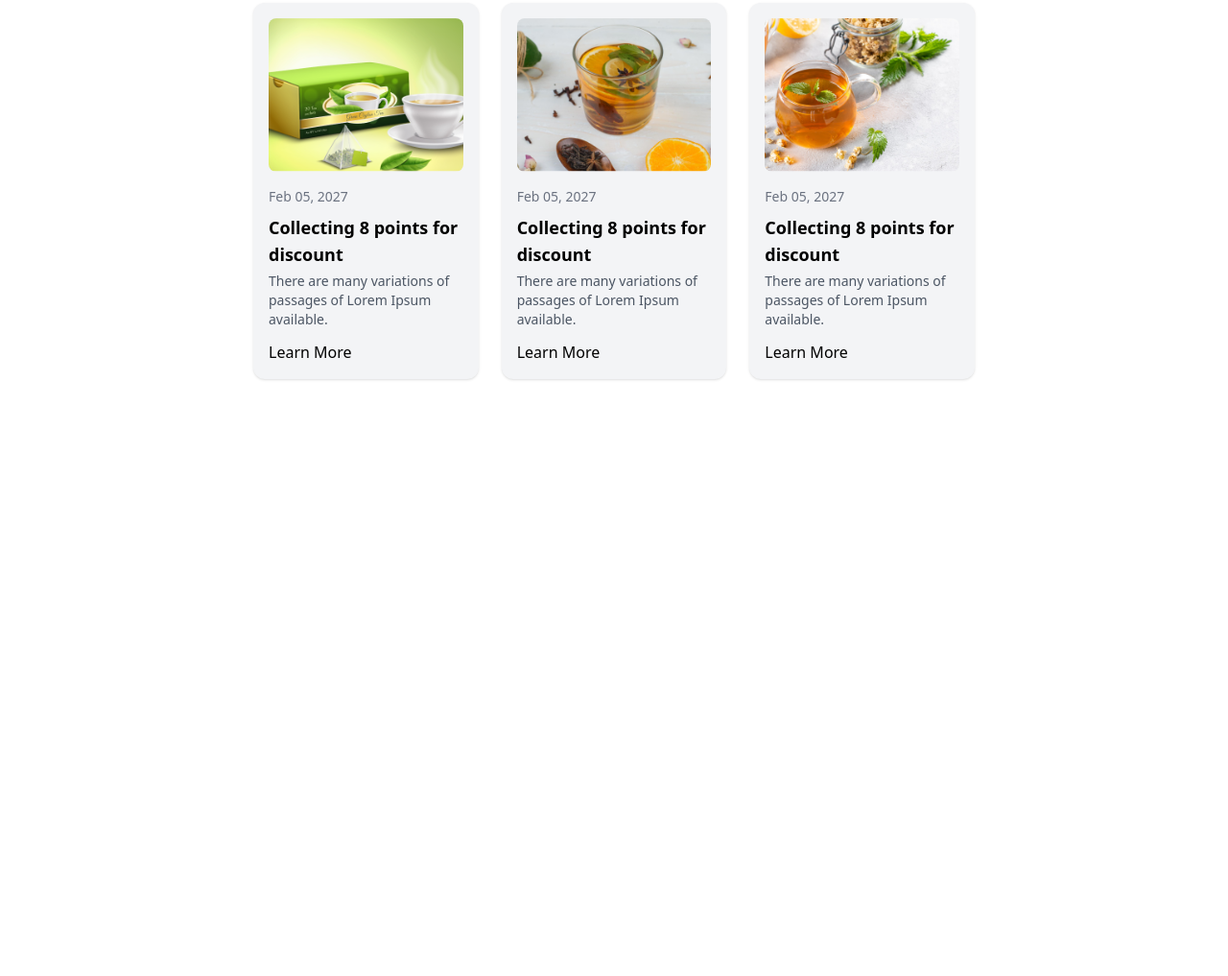
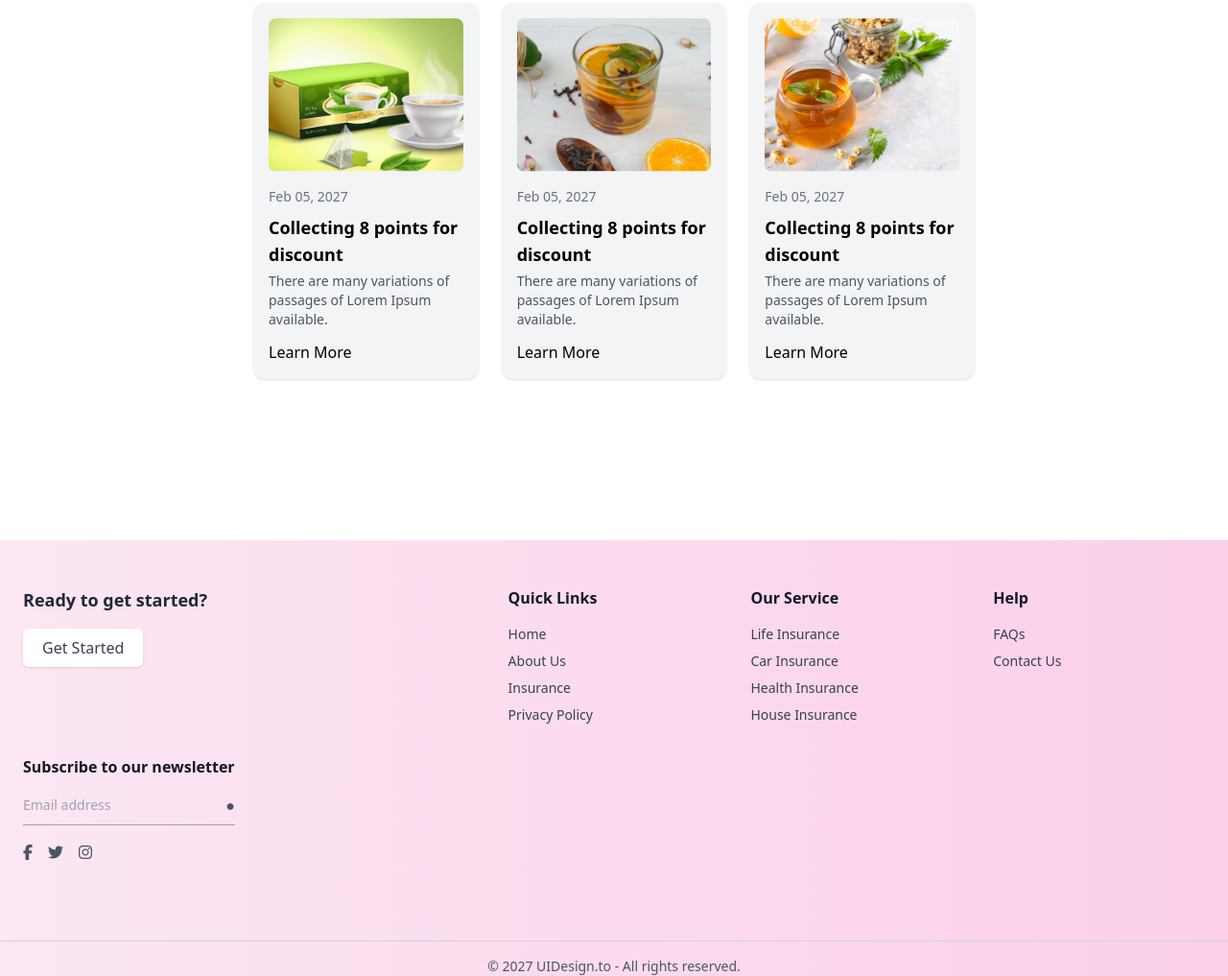
Before and after one commit to asif893461/tea-housess-using-tailwind, a plain HTML site: page index.html in a window 1280 px wide. Shown: the part 2842-3859 px from the top of the page at 96% size. Before the commit the page ends 3405 px from the top, so only its background shows below. Drawn offline with nearby package versions, Linux system fonts and the light colour scheme; a web font is replaced by a local one.

Commit message:
added sixth section

```diff
--- a/index.html
+++ b/index.html
@@ -225,8 +225,7 @@
             <div class="grid grid-cols-1 md:grid-cols-3 gap-6 p-6">
                 <!-- Card 1 -->
                 <div class="bg-gray-100 rounded-xl shadow hover:shadow-lg transition p-4">
-                    <img src="./images/news-1.png" alt="Tea"
-                        class="rounded-lg mb-4 w-full h-40 object-cover">
+                    <img src="./images/news-1.png" alt="Tea" class="rounded-lg mb-4 w-full h-40 object-cover">
                     <p class="text-gray-500 text-sm">Feb 05, 2027</p>
                     <h3 class="font-semibold text-lg mt-2">Collecting 8 points for discount</h3>
                     <p class="text-gray-600 text-sm mt-1">
@@ -237,8 +236,7 @@
 
                 <!-- Card 2 -->
                 <div class="bg-gray-100 rounded-xl shadow hover:shadow-lg transition p-4">
-                    <img src="./images/news-2.png" alt="Tea"
-                        class="rounded-lg mb-4 w-full h-40 object-cover">
+                    <img src="./images/news-2.png" alt="Tea" class="rounded-lg mb-4 w-full h-40 object-cover">
                     <p class="text-gray-500 text-sm">Feb 05, 2027</p>
                     <h3 class="font-semibold text-lg mt-2">Collecting 8 points for discount</h3>
                     <p class="text-gray-600 text-sm mt-1">
@@ -249,8 +247,7 @@
 
                 <!-- Card 3 -->
                 <div class="bg-gray-100 rounded-xl shadow hover:shadow-lg transition p-4">
-                    <img src="./images/news-3.png" alt="Tea"
-                        class="rounded-lg mb-4 w-full h-40 object-cover">
+                    <img src="./images/news-3.png" alt="Tea" class="rounded-lg mb-4 w-full h-40 object-cover">
                     <p class="text-gray-500 text-sm">Feb 05, 2027</p>
                     <h3 class="font-semibold text-lg mt-2">Collecting 8 points for discount</h3>
                     <p class="text-gray-600 text-sm mt-1">
@@ -259,11 +256,76 @@
                     <a href="#" class="font-medium mt-3 inline-block hover:underline">Learn More</a>
                 </div>
             </div>
+        </section>
+    </main>
+    <!-- footer section -->
+    <footer class="bg-gradient-to-r from-pink-100 to-pink-200 text-gray-700">
+        <div class="max-w-7xl mx-auto px-6 py-12 grid grid-cols-1 md:grid-cols-5 gap-8">
 
+            <!-- Logo / CTA -->
+            <div class="md:col-span-2">
+                <h2 class="text-lg font-semibold mb-4 text-gray-800">Ready to get started?</h2>
+                <button class="px-5 py-2 bg-white shadow rounded-md font-medium hover:bg-gray-100">
+                    Get Started
+                </button>
+            </div>
 
-        </section>
+            <!-- Quick Links -->
+            <div>
+                <h3 class="text-gray-900 font-semibold mb-4">Quick Links</h3>
+                <ul class="space-y-2 text-sm">
+                    <li><a href="#" class="hover:text-gray-900">Home</a></li>
+                    <li><a href="#" class="hover:text-gray-900">About Us</a></li>
+                    <li><a href="#" class="hover:text-gray-900">Insurance</a></li>
+                    <li><a href="#" class="hover:text-gray-900">Privacy Policy</a></li>
+                </ul>
+            </div>
 
-    </main>
+            <!-- Services -->
+            <div>
+                <h3 class="text-gray-900 font-semibold mb-4">Our Service</h3>
+                <ul class="space-y-2 text-sm">
+                    <li><a href="#" class="hover:text-gray-900">Life Insurance</a></li>
+                    <li><a href="#" class="hover:text-gray-900">Car Insurance</a></li>
+                    <li><a href="#" class="hover:text-gray-900">Health Insurance</a></li>
+                    <li><a href="#" class="hover:text-gray-900">House Insurance</a></li>
+                </ul>
+            </div>
+
+            <!-- Help -->
+            <div>
+                <h3 class="text-gray-900 font-semibold mb-4">Help</h3>
+                <ul class="space-y-2 text-sm">
+                    <li><a href="#" class="hover:text-gray-900">FAQs</a></li>
+                    <li><a href="#" class="hover:text-gray-900">Contact Us</a></li>
+                </ul>
+            </div>
+
+            <!-- Newsletter -->
+            <div>
+                <h3 class="text-gray-900 font-semibold mb-4">Subscribe to our newsletter</h3>
+                <form class="flex items-center border-b border-gray-400 pb-2 mb-4">
+                    <input type="email" placeholder="Email address"
+                        class="bg-transparent focus:outline-none text-sm w-full">
+                    <button type="submit" class="ml-2 text-gray-600 hover:text-gray-900">
+                        ●
+                    </button>
+                </form>
+                <div class="flex space-x-4 text-gray-600">
+                    <a href="#"><i class="fab fa-facebook-f"></i></a>
+                    <a href="#"><i class="fab fa-twitter"></i></a>
+                    <a href="#"><i class="fab fa-instagram"></i></a>
+                </div>
+            </div>
+
+        </div>
+
+        <!-- Bottom -->
+        <div class="border-t border-gray-300 mt-8 pt-4 text-center text-sm text-gray-600">
+            © 2027 UIDesign.to - All rights reserved.
+        </div>
+    </footer>
+
 
 </body>
 
```
